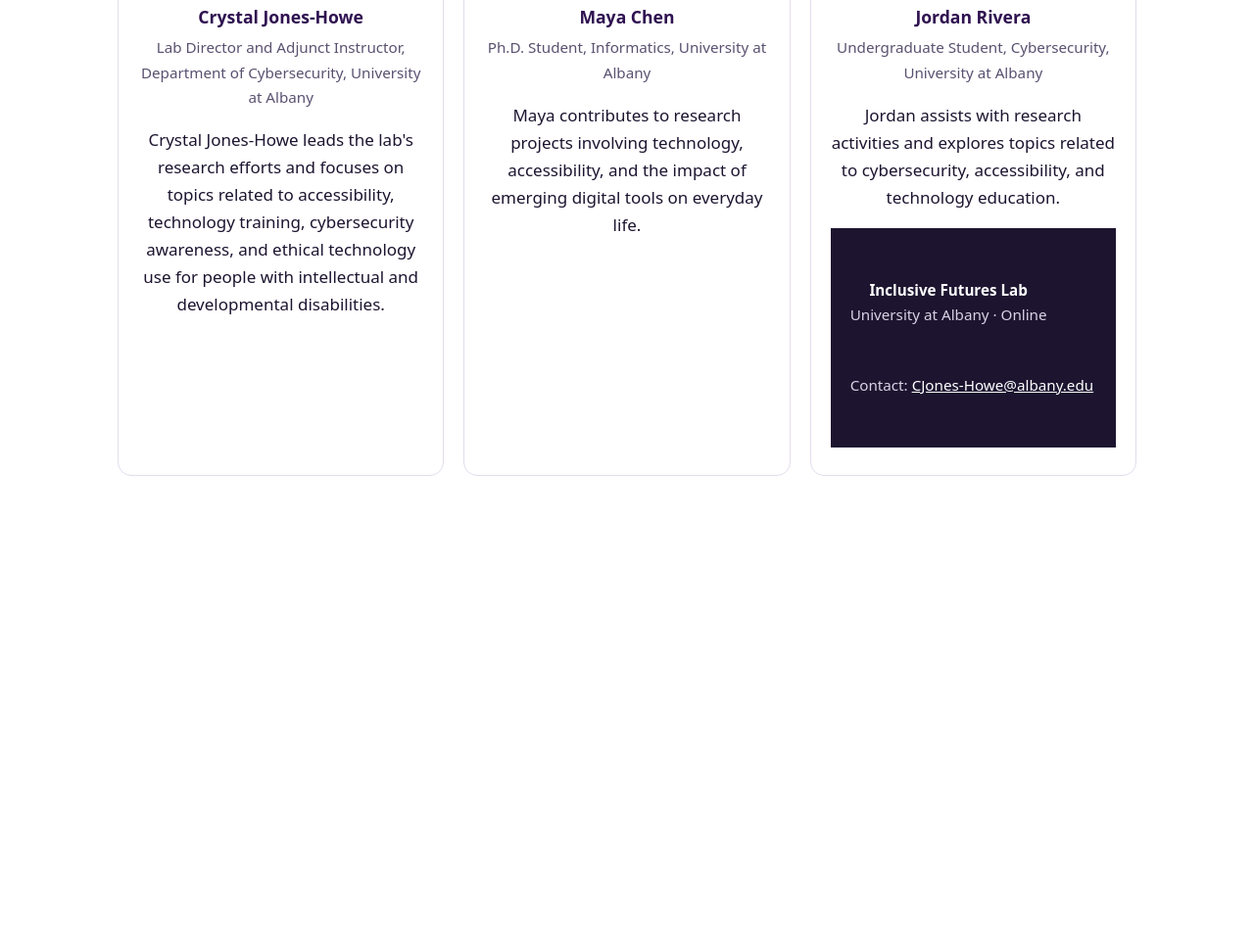
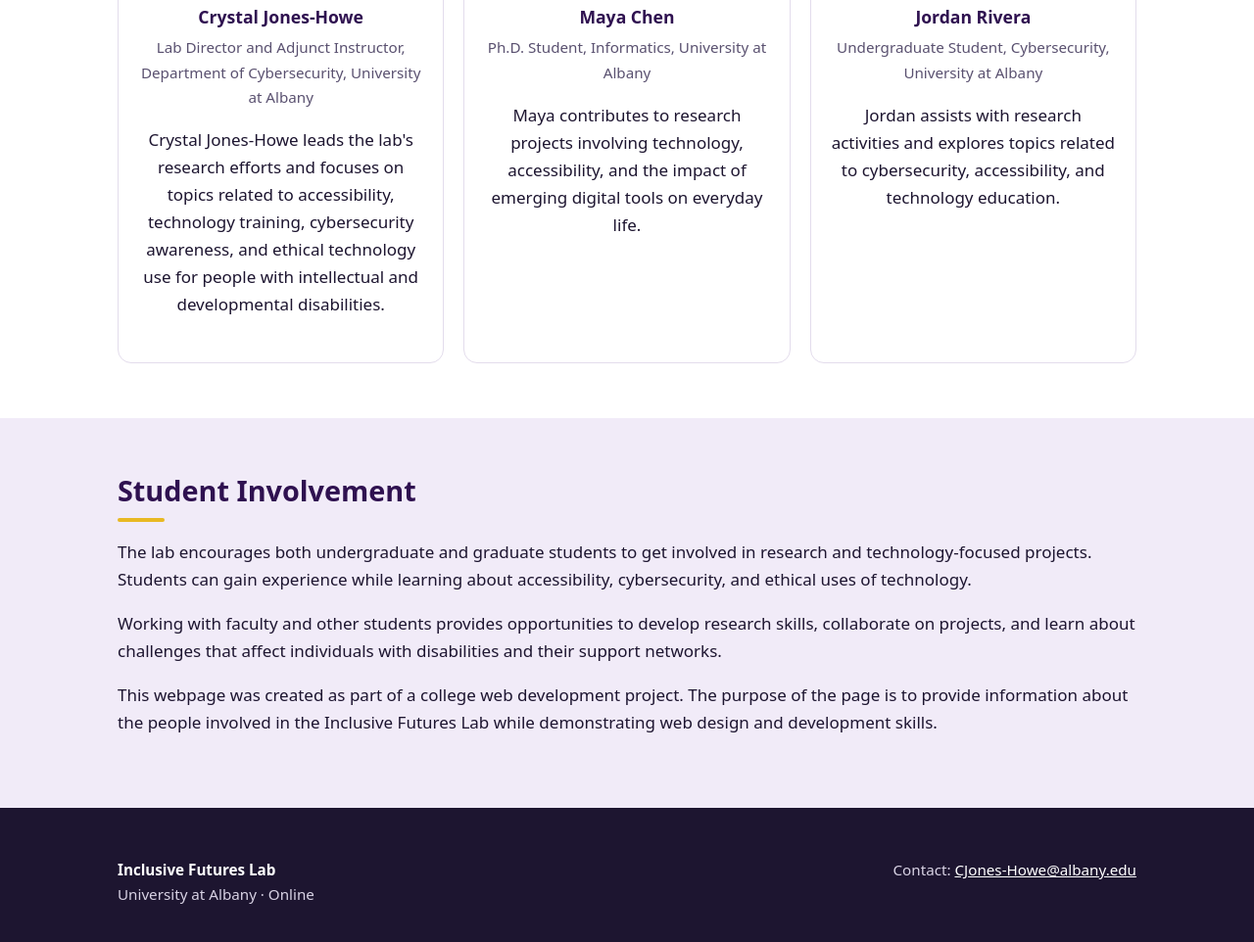
Before and after one commit to LeDariusss/inclusive-futures-lab, a plain HTML site: page people.html in a window 1280 px wide. Shown: the part 674-1636 px from the top of the page at 98% size. Before the commit the page ends 1216 px from the top, so only its background shows below. Drawn offline with Linux system fonts and the light colour scheme.

Commit message:
Update title and structure of people.html

```diff
--- a/people.html
+++ b/people.html
@@ -3,12 +3,11 @@
 <head>
   <meta charset="utf-8">
   <meta name="viewport" content="width=device-width, initial-scale=1">
-  <title>Research | Inclusive Futures Lab</title>
+  <title>People | Inclusive Futures Lab</title>
   <meta name="description" content="The Inclusive Futures Lab at the University at Albany researches how technology and AI can safely support people with intellectual and developmental disabilities.">
   <link rel="stylesheet" href="css/style.css">
 </head>
 <body>
-
 
   <header class="site-header">
     <div class="container">
@@ -16,18 +15,18 @@
         <span class="brand-name">Inclusive Futures Lab</span>
         <span class="brand-sub">University at Albany</span>
       </a>
+
       <nav class="site-nav" aria-label="Main">
         <ul>
           <li><a href="index.html">Home</a></li>
-          <li><a href="research.html" aria-current="page">Research</a></li>
-          <li><a href="people.html">People</a></li>
+          <li><a href="research.html">Research</a></li>
+          <li><a href="people.html" aria-current="page">People</a></li>
           <li><a href="get-involved.html">Get Involved</a></li>
           <li><a href="contact.html">Contact</a></li>
         </ul>
       </nav>
     </div>
   </header>
-
 
   <main>
 
@@ -99,7 +98,44 @@
               Jordan assists with research activities and explores topics
               related to cybersecurity, accessibility, and technology
               education.
+            </p>
+          </article>
 
+        </div>
+
+      </div>
+    </section>
+
+    <section class="section alt">
+      <div class="container">
+
+        <h2>Student Involvement</h2>
+
+        <p>
+          The lab encourages both undergraduate and graduate students to get
+          involved in research and technology-focused projects. Students can
+          gain experience while learning about accessibility, cybersecurity,
+          and ethical uses of technology.
+        </p>
+
+        <p>
+          Working with faculty and other students provides opportunities to
+          develop research skills, collaborate on projects, and learn about
+          challenges that affect individuals with disabilities and their
+          support networks.
+        </p>
+
+        <p>
+          This webpage was created as part of a college web development
+          project. The purpose of the page is to provide information about
+          the people involved in the Inclusive Futures Lab while
+          demonstrating web design and development skills.
+        </p>
+
+      </div>
+    </section>
+
+  </main>
 
   <footer class="site-footer">
     <div class="container">
@@ -108,6 +144,5 @@
     </div>
   </footer>
 
-
 </body>
 </html>
```
Lines whose indentation alone changed are shown as unchanged.
